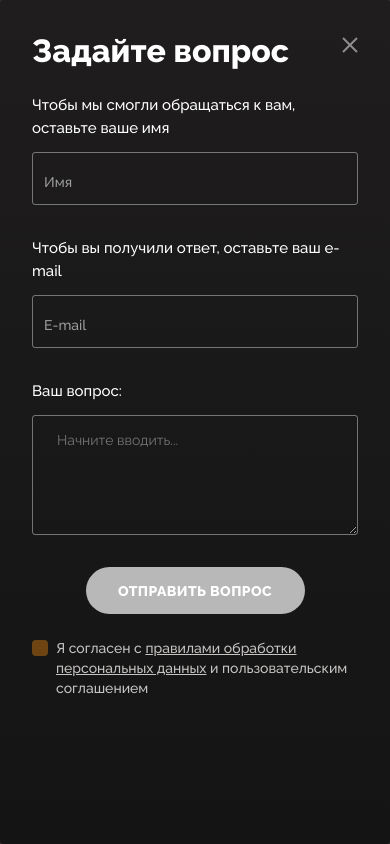
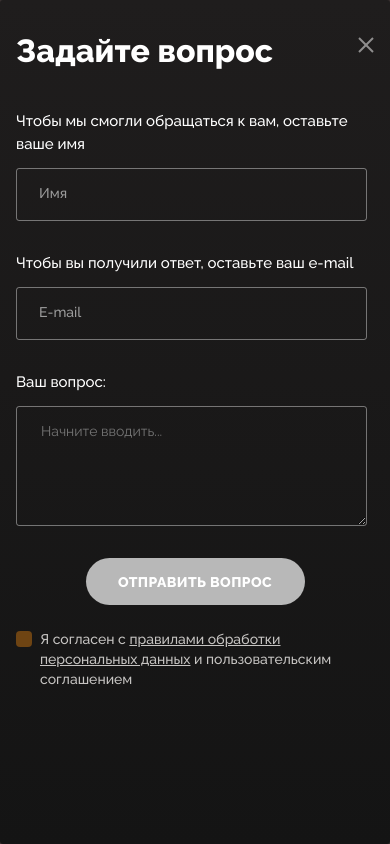
Before and after one commit to w1r3d7/escape-room, a website: page source/quests.html in a window 390 px wide. Both pictures are taken after a click on the link "Задать вопрос". Drawn offline with nearby package versions, Linux system fonts and the light colour scheme; files that its build step writes are made by us from their sources.

Commit message:
исправляет ошибки, делает pp

```diff
--- a/source/quests.html
+++ b/source/quests.html
@@ -7,20 +7,23 @@
   <title>Escape Room</title>
 </head>
 <body>
-  <div class="quests-page">
-    <header class="quests-page__header header">
+  <div class="page page--quests">
+    <header class="page__header header">
       <div class="header__container container">
         <nav class="header__main-nav main-nav">
-          <a href="index.html" class="main-nav__logo">
+          <div class="main-nav__logo-wrapper">
+            <a class="main-nav__logo" href="index.html">
               <picture>
                   <source srcset="img/logo.webp 1x, img/logo@2x.webp 2x" type="image/webp">
                   <!-- 1х: 134px; 2x: 268px -->
                   <img src="img/logo.png" width="134" height="52" alt="Логотип компании" srcset="img/logo@2x.png 2x" loading="lazy">
               </picture>
             </a>
-          <div class="main-nav__menu">
+            <button class="man-nav__menu-toggle ">Меню</button>
+          </div>
+          <div class="main-nav__menu main-nav__menu--close">
             <ul class="main-nav__link-list">
-              <li class="main-nav__link-item">
+              <li class="main-nav__link-item main-nav__link-item--active">
                 <a href="quests.html">Квесты</a>
               </li>
               <li class="main-nav__link-item">
@@ -41,7 +44,7 @@
               <a class="main-nav__contacts-phone" href="tel:+73832840160">8 (383) 284 01 60</a>
             </div>
           </div>
-          <button class="man-nav__menu-toggle">Меню</button>
+
         </nav>
       </div>
     </header>
@@ -50,7 +53,7 @@
         <h1 class="main__title">Выберите тематику</h1>
       </div>
     </main>
-    <footer class="quests-page__footer footer">
+    <footer class="page__footer footer">
       <div class="footer__container container">
         <ul class="footer__social-list ">
           <li class="footer__social-item footer__social-item--instagram">
@@ -105,11 +108,11 @@
             <span class="popup__placeholder">Имя</span>
             <span class="popup__error">Введено некорректоное имя, попробуйте заново</span>
           </div>
-          <label for="email">Чтобы вы получили ответ, оставьте ваш e-mail</label>
+          <label for="email">Чтобы вы получили ответ, оставьте ваш e&#8209;mail</label>
           <div class="popup__wrapper-input">
             <input type="email" name="email" id="email" placeholder=" " required>
             <span class="popup__placeholder">E-mail</span>
-            <span class="popup__error">Введено некорректоный email, попробуйте заново</span>
+            <span class="popup__error">Введено некорректный email, попробуйте заново</span>
           </div>
           <label for="question">Ваш вопрос:</label>
           <textarea name="question" id="question" placeholder="Начните вводить..."></textarea>
--- a/source/sass/blocks/footer.scss
+++ b/source/sass/blocks/footer.scss
@@ -1,6 +1,9 @@
 .footer {
-  margin-top: auto;
   padding-bottom: 24px;
+
+  @include media-tablet {
+    padding-bottom: 36px;
+  }
 }
 
 .footer__container {
@@ -20,6 +23,10 @@
 
   &:last-child {
     margin-right: 0;
+  }
+
+  @include media-tablet {
+    margin-right: 16px;
   }
 }
 
--- a/source/sass/blocks/main-nav.scss
+++ b/source/sass/blocks/main-nav.scss
@@ -25,7 +25,7 @@
     display: flex;
     justify-content: space-between;
     width: 100%;
-    margin-bottom: 40px;
+    margin-bottom: 28px;
   }
 }
 
@@ -34,7 +34,7 @@
   justify-content: space-between;
   width: 70.5%;
 
-  @include media-mobile {
+  @include media-tablet {
     flex-direction: column;
     align-items: center;
     width: 100%;
@@ -106,7 +106,7 @@
     flex-direction: column;
     margin: 0;
     padding-bottom: 40px;
-    margin-bottom: 40px;
+    margin-bottom: 28px;
     border-bottom: 1px solid rgba(255, 255, 255, 0.15);
   }
 }
--- a/source/sass/blocks/main.scss
+++ b/source/sass/blocks/main.scss
@@ -7,6 +7,7 @@
     display: flex;
     flex-direction: column;
     align-items: center;
+    padding-bottom: 64px;
   }
 }
 
--- a/source/sass/blocks/page.scss
+++ b/source/sass/blocks/page.scss
@@ -2,6 +2,7 @@
   height: 100vh;
   display: flex;
   flex-direction: column;
+  justify-content: space-between;
 }
 
 .page--main {
@@ -10,21 +11,16 @@
   background-size: cover;
   background-attachment: fixed;
   background-position: center center;
+
+  @include media-mobile {
+    .page__footer {
+      display: none;
+    }
+  }
 }
 
 .page--quests {
-  height: 100vh;
-  display: flex;
-  flex-direction: column;
   background: $background-gradient;
-}
-
-.page__header {
-  margin-bottom: 112px;
-
-  @include media-mobile {
-    margin-bottom: 362px;
-  }
 }
 
 .page--menu-open {
@@ -34,4 +30,8 @@
   .page__header {
     margin-bottom: 0;
   }
+
+  .page__footer {
+    display: block;
+  }
 }
--- a/source/sass/blocks/popup.scss
+++ b/source/sass/blocks/popup.scss
@@ -25,7 +25,9 @@
 
   @include media-mobile {
     width: 100%;
-    height: 100%;
+    min-height: 100%;
+    padding-left: 16px;
+    padding-right: 16px;
   }
 }
 
@@ -36,6 +38,14 @@
   font-weight: 800;
   line-height: 38px;
   letter-spacing: 0;
+
+  @include media-mobile {
+    margin-bottom: 40px;
+  }
+}
+
+.popup__wrapper--city h2 {
+  margin-bottom: 27px;
 }
 
 .popup__wrapper-city-list {
@@ -139,7 +149,7 @@
 
 .popup__wrapper--ask-question input,
 .popup__wrapper--ask-question textarea {
-  width: 100%;
+  width: 98%;
   padding-left: 24px;
   box-sizing: border-box;
   height: 53px;
@@ -176,13 +186,13 @@
 
 .popup__wrapper-input {
   position: relative;
-  margin-bottom: 32px;
+  margin-bottom: 31px;
 
   .popup__placeholder {
     pointer-events: none;
     position: absolute;
-    left: 12px;
-    top: 20px;
+    left: 23px;
+    top: 15px;
     transition: 0.2s;
     transition-timing-function: ease;
     font-size: 14px;
```
Also changed, not shown: source/index.html (+1 -1 lines), build/css/style.css, build/css/style.min.css, build/index.html, build/quests.html, 1 other file. Lines whose indentation alone changed are shown as unchanged.
